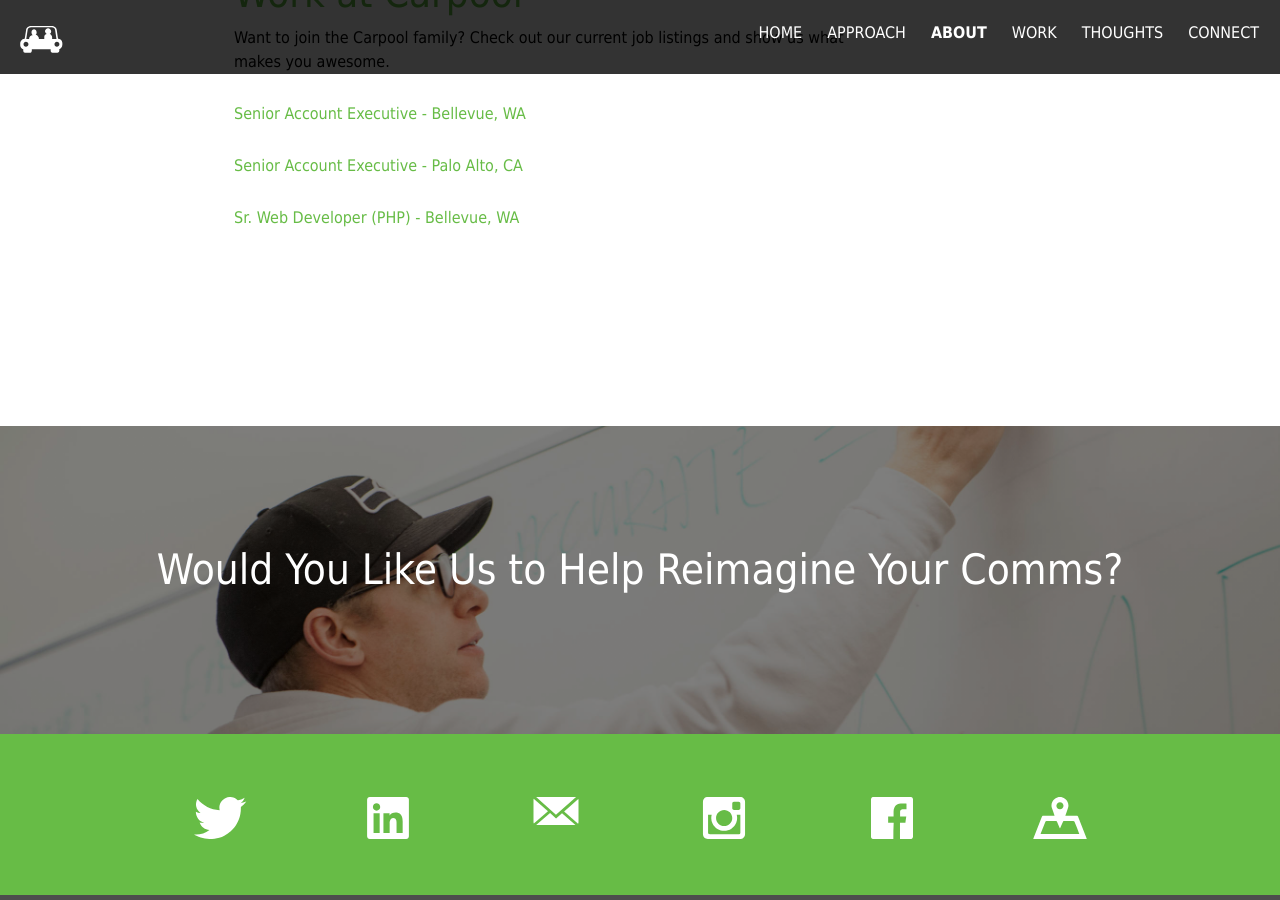
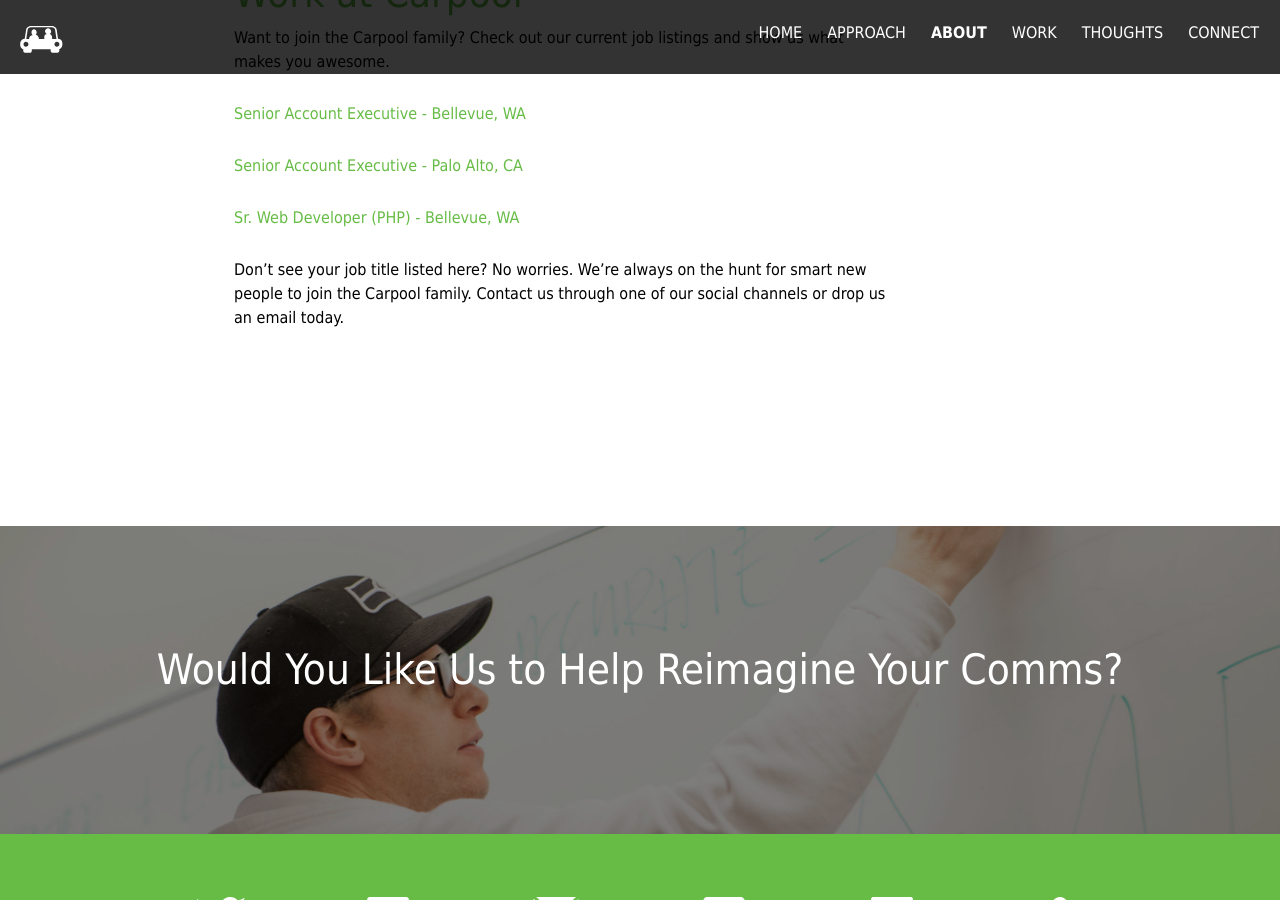
Before and after one commit to colinrigley/carpoolagency.github.io, a Jekyll site: the page built from about/index.html, in a window 1280 px wide and 900 px high, scrolled down 1611 px. Built offline with Jekyll 4.4.1, drawn with Linux system fonts in a browser that asks for light colours.

Commit message:
remove bounce and add job blurb

```diff
--- a/about/index.html
+++ b/about/index.html
@@ -61,9 +61,10 @@ title: About
                     </div>
                     <div class="animationTextContent">
                         Want to join the Carpool family? Check out our current job listings and show us what makes you awesome.
-                        <div class="mt-2"><a href="https://medium.com/@carpooldigital/we-re-hiring-senior-account-executive-bellevue-wa-455229703298#.nohqdgs5b">Senior Account Executive - Bellevue, WA</a></div>
-                        <div class="mt-2"><a href="https://medium.com/@carpooldigital/we-re-hiring-senior-account-executive-palo-alto-ca-296b69cd20df#.8fip2r669">Senior Account Executive - Palo Alto, CA</a></div>
-                        <div class="mt-2"><a href="https://medium.com/@carpooldigital/we-re-hiring-sr-web-developer-php-73e36628a683#.ngr8l8ljt">Sr. Web Developer (PHP) - Bellevue, WA</a></div>
+                        <div class="mt-2"><a href="https://medium.com/@carpooldigital/we-re-hiring-senior-account-executive-bellevue-wa-455229703298#.nohqdgs5b" target="_blank">Senior Account Executive - Bellevue, WA</a></div>
+                        <div class="mt-2"><a href="https://medium.com/@carpooldigital/we-re-hiring-senior-account-executive-palo-alto-ca-296b69cd20df#.8fip2r669" target="_blank">Senior Account Executive - Palo Alto, CA</a></div>
+                        <div class="mt-2 mb-2"><a href="https://medium.com/@carpooldigital/we-re-hiring-sr-web-developer-php-73e36628a683#.ngr8l8ljt" target="_blank">Sr. Web Developer (PHP) - Bellevue, WA</a></div>
+                        Don’t see your job title listed here? No worries. We’re always on the hunt for smart new people to join the Carpool family. Contact us through one of our social channels or drop us an email today.
                     </div>
                 </div>
             </div>
--- a/index.html
+++ b/index.html
@@ -26,7 +26,7 @@ title: Home
  -->                    </div>
                 </div>
             </div>
-            <div class="bounce downArrowContainer">
+            <div class="downArrowContainer">
                 <img class="downArrow" src="carpool/img/svg_icons/arrow.svg">
             </div>
         </div>
```
